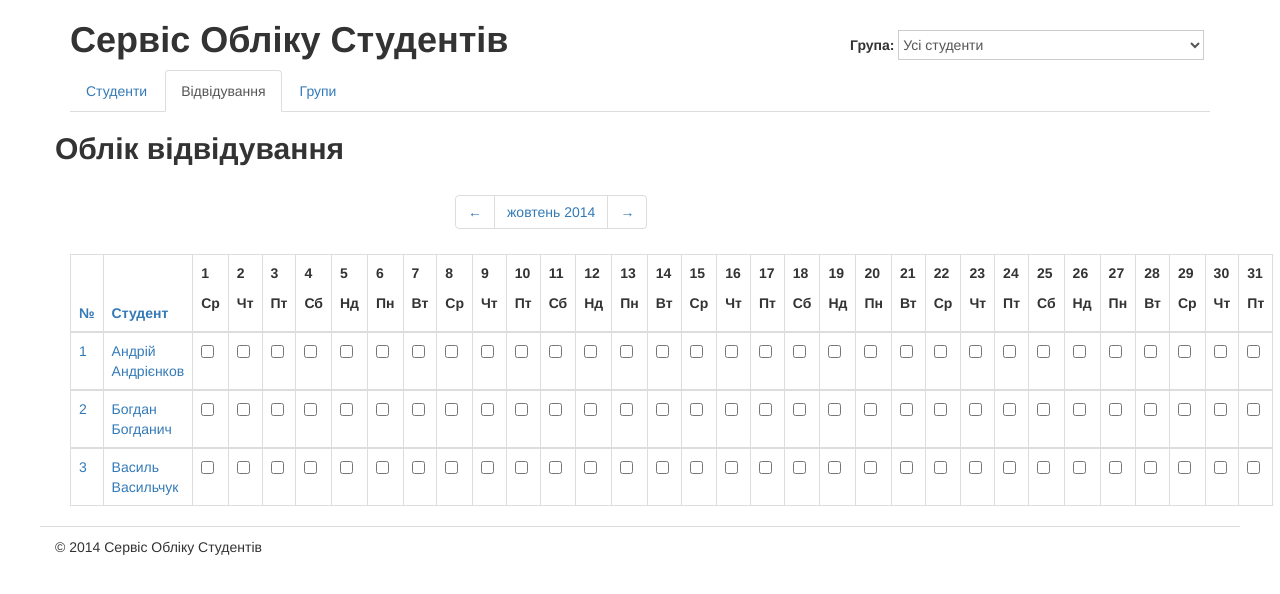
After one commit to savroman/study_django, a Django app: page /journal/ in a window 1280 px wide. The commit adds this page. Shown: the top 594 px of the page. Run offline with Django 3.2, Linux system fonts and the light colour scheme; some libraries are stand-ins or nearby versions.

Commit message:
creating separate views, pagination template, context_processors

```diff
--- a/students/templates/students/base.html
+++ b/students/templates/students/base.html
@@ -1,4 +1,5 @@
 {% load static from staticfiles%}
+{% url 'home' as home %}
 
 <!DOCTYPE html>
 <html lang="uk">
@@ -12,7 +13,7 @@
     <!--Include Styles-->
     <link rel="stylesheet"
           href="https://cdn.jsdelivr.net/bootstrap/3.3.0/css/bootstrap.min.css">
-    <link rel="stylesheet" href="{% static "css/main.css"%}">
+    <link rel="stylesheet" href="{{ PORTAL_URL }}{% static "css/main.css"%}">
 
     {% block extra_css %}{% endblock extra_css %}
 
@@ -26,7 +27,7 @@
 
         <!--Logo-->
         <div class='col-xs-8'>
-         <h1> Сервіс Обліку Студентів </h1>
+         <h1> Сервіс Обліку Студентів {% block logo %}{% endblock logo %}</h1>
         </div>
 
         <!--Groups Selector-->
@@ -46,9 +47,9 @@
         <div class='col-xs-12'>
 
          <ul class="nav nav-tabs">
-            <li role="presentation" class="active"><a href="{%url "home" %}">Студенти</a></li>
-            <li role="presentation"><a href="/journal">Відвідування</a></li>
-            <li role="presentation"><a href="{%url "groups" %}">Групи</a></li>
+            <li role="presentation" {%if request.path == home %} class="active" {% endif %}> <a href="{%url "home" %}">Студенти</a></li>
+            <li role="presentation" {%if '/journal' in request.path %} class="active" {% endif %}> <a href="/journal">Відвідування</a></li>
+            <li role="presentation" {%if 'groups' in request.path %} class="active" {% endif %}> <a href="{%url "groups" %}">Групи</a></li>
          </ul>
 
         </div>
@@ -75,7 +76,7 @@
       <!--Start Footer-->
       <div class='row' id='footer'>
         <div class='col-xs-12'>
-          &copy; 2014 Сервіс Обліку Студентів
+          &copy; 2014 Сервіс Обліку Студентів {% block footer%} {% endblock footer%}
         </div>
       <!-- End Footer -->
     </div>
--- /dev/null
+++ b/students/templates/students/journal.html
@@ -0,0 +1,114 @@
+{% extends "students/base.html" %}
+
+{% load static from staticfiles%}
+
+{% block meta_title %} Журнал {% endblock meta_title %}
+
+{% block title%} Облік відвідування {% endblock title %}
+
+{% block content %}
+
+<!-- Add Month List -->
+ <div class='row' id= 'month'>
+   <div class='col-xs-4 col-md-offset-4'>
+   <nav aria-label="Page navigation">
+    <ul class="pagination">
+      <li>
+        <a href="#" aria-label="Previous">
+          <span aria-hidden="true">&larr; </span>
+        </a>
+      </li>
+      <li> <a href="#"> жовтень 2014 </a></li>
+      <li>
+        <a href="#" aria-label="Next">
+          <span aria-hidden="true">&rarr;</span>
+        </a>
+      </li>
+   </ul>
+  </nav>
+  </div>
+ </div>
+ <!--End Month lis-->
+    <div class='col-xs-12'>
+  <!-- Start Students Listing -->
+    <table class="table table-hover table-bordered">
+      <thead>
+        <tr>
+          <th> <a href=""> № </a> </th>
+          <th> <a href=""> Студент </a> </th>
+          <th> <p> 1 </p> <p> Ср </p></th>
+          <th> <p> 2 </p> <p> Чт </p></th>
+          <th> <p> 3 </p> <p> Пт </p></th>
+          <th> <p> 4 </p> <p> Сб </p></th>
+          <th> <p> 5 </p> <p> Нд </p></th>
+          <th> <p> 6 </p> <p> Пн </p></th>
+          <th> <p> 7 </p> <p> Вт </p></th>
+          <th> <p> 8 </p> <p> Ср </p></th>
+          <th> <p> 9 </p> <p> Чт </p></th>
+          <th> <p> 10 </p> <p> Пт </p></th>
+          <th> <p> 11 </p> <p> Сб </p></th>
+          <th> <p> 12 </p> <p> Нд </p></th>
+          <th> <p> 13 </p> <p> Пн </p></th>
+          <th> <p> 14 </p> <p> Вт </p></th>
+          <th> <p> 15 </p> <p> Ср </p></th>
+          <th> <p> 16 </p> <p> Чт </p></th>
+          <th> <p> 17 </p> <p> Пт </p></th>
+          <th> <p> 18 </p> <p> Сб </p></th>
+          <th> <p> 19 </p> <p> Нд </p></th>
+          <th> <p> 20 </p> <p> Пн </p></th>
+          <th> <p> 21 </p> <p> Вт </p></th>
+          <th> <p> 22 </p> <p> Ср </p></th>
+          <th> <p> 23 </p> <p> Чт </p></th>
+          <th> <p> 24 </p> <p> Пт </p></th>
+          <th> <p> 25 </p> <p> Сб </p></th>
+          <th> <p> 26 </p> <p> Нд </p></th>
+          <th> <p> 27 </p> <p> Пн </p></th>
+          <th> <p> 28 </p> <p> Вт </p></th>
+          <th> <p> 29 </p> <p> Ср </p></th>
+          <th> <p> 30 </p> <p> Чт </p></th>
+          <th> <p> 31 </p> <p> Пт </p></th>
+         </tr>
+      </thead>
+      <tbody>
+{%for student in students %}
+        <tr>
+          <td> <a href= "{% url "students_edit" student.id %}"> {{student.id}} </td>
+          <td> <a href= "{% url "students_edit" student.id %}"> {{student.last_name }} {{student.first_name}} </a> </td>
+          <td> <input type="checkbox"> </td>
+          <td> <input type="checkbox"> </td>
+          <td> <input type="checkbox"> </td>
+          <td> <input type="checkbox"> </td>
+          <td> <input type="checkbox"> </td>
+          <td> <input type="checkbox"> </td>
+          <td> <input type="checkbox"> </td>
+          <td> <input type="checkbox"> </td>
+          <td> <input type="checkbox"> </td>
+          <td> <input type="checkbox"> </td>
+          <td> <input type="checkbox"> </td>
+          <td> <input type="checkbox"> </td>
+          <td> <input type="checkbox"> </td>
+          <td> <input type="checkbox"> </td>
+          <td> <input type="checkbox"> </td>
+          <td> <input type="checkbox"> </td>
+          <td> <input type="checkbox"> </td>
+          <td> <input type="checkbox"> </td>
+          <td> <input type="checkbox"> </td>
+          <td> <input type="checkbox"> </td>
+          <td> <input type="checkbox"> </td>
+          <td> <input type="checkbox"> </td>
+          <td> <input type="checkbox"> </td>
+          <td> <input type="checkbox"> </td>
+          <td> <input type="checkbox"> </td>
+          <td> <input type="checkbox"> </td>
+          <td> <input type="checkbox"> </td>
+          <td> <input type="checkbox"> </td>
+          <td> <input type="checkbox"> </td>
+          <td> <input type="checkbox"> </td>
+          <td> <input type="checkbox"> </td>
+        </tr>
+     </tbody>
+     {% endfor %}
+    </table>
+
+    <!-- End Students Listing -->
+{% endblock content %}
--- /dev/null
+++ b/students/views/__init__.py
@@ -0,0 +1,3 @@
+from students import *
+from groups import *
+from journal import *
--- /dev/null
+++ b/students/views/journal.py
@@ -0,0 +1,25 @@
+# -*- coding: utf-8 -*-
+
+from django.shortcuts import render
+from django.http import HttpResponse
+
+# Views for Groups
+def journal(request):
+    students = (
+    {'id':1,
+     'first_name': u'Андрієнков',
+     'last_name': u'Андрій',
+     'ticket': 101,
+     'image': 'img/empty.png'},
+    {'id':2,
+     'first_name': u'Богданич',
+     'last_name': u'Богдан',
+     'ticket': 201,
+     'image': 'img/empty.png'},
+    {'id':3,
+     'first_name': u'Васильчук',
+     'last_name': u'Василь',
+     'ticket': 202,
+     'image': 'img/empty.png'}
+    )
+    return render(request, 'students/journal.html', {'students': students})
--- /dev/null
+++ b/studentsdb/context_processors.py
@@ -0,0 +1,4 @@
+from .settings import PORTAL_URL
+
+def students_proc(request):
+    return {'PORTAL_URL': {{ request.scheme }} :// {{ request.META.HTTP_HOST }} {{ request.path }}}
--- a/studentsdb/urls.py
+++ b/studentsdb/urls.py
@@ -15,5 +15,10 @@ urlpatterns = patterns('',
     url(r'^groups/(?P<gid>\d+)/edit/$', 'students.views.groups_edit', name='groups_edit'),
     url(r'^groups/(?P<gid>\d+)/delete/$', 'students.views.groups_delete', name='groups_delete'),
 
+    # Journal urls
+    url(r'^journal/$', 'students.views.journal', name='journal'),
+    url(r'^journal/(?P<sid>\d+)/student$', 'students.views.journal_student', name='journal_student'),
+    url(r'^journal/(?P<gid>\d+)/group$', 'students.views.journal_group', name='journal_group'),
+
     url(r'^admin/', include(admin.site.urls)),
 )
```
Also changed, not shown: students/templates/students/groups_list.html (+6 -20 lines), students/templates/students/pagination.html (added, +23 -0 lines), students/templates/students/students_list.html (+6 -5 lines), students/views/groups.py (added, +25 -0 lines), students/views/students.py (renamed from students/views.py, +0 -21 lines), studentsdb/settings.py (+8 -1 lines), 2 other files.
